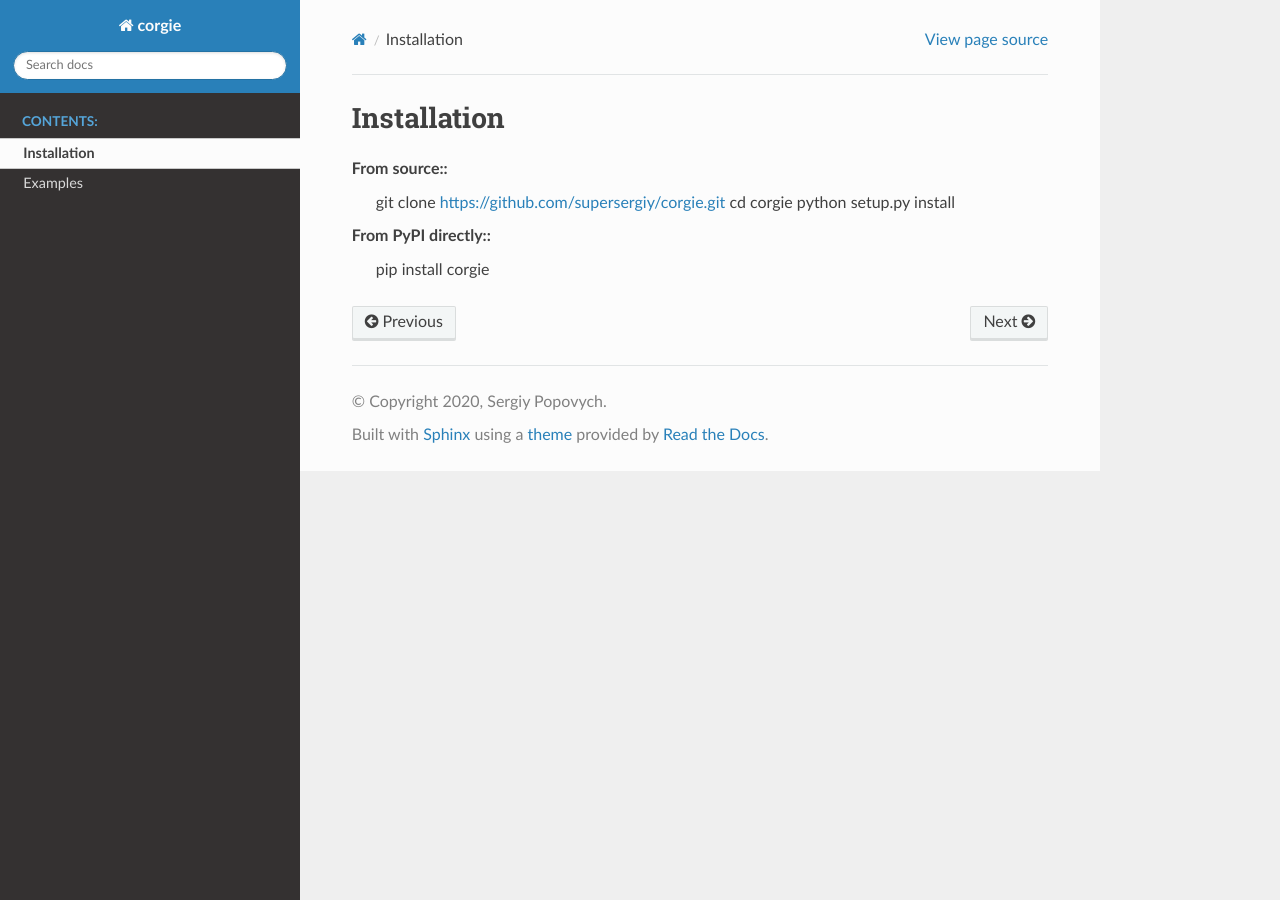
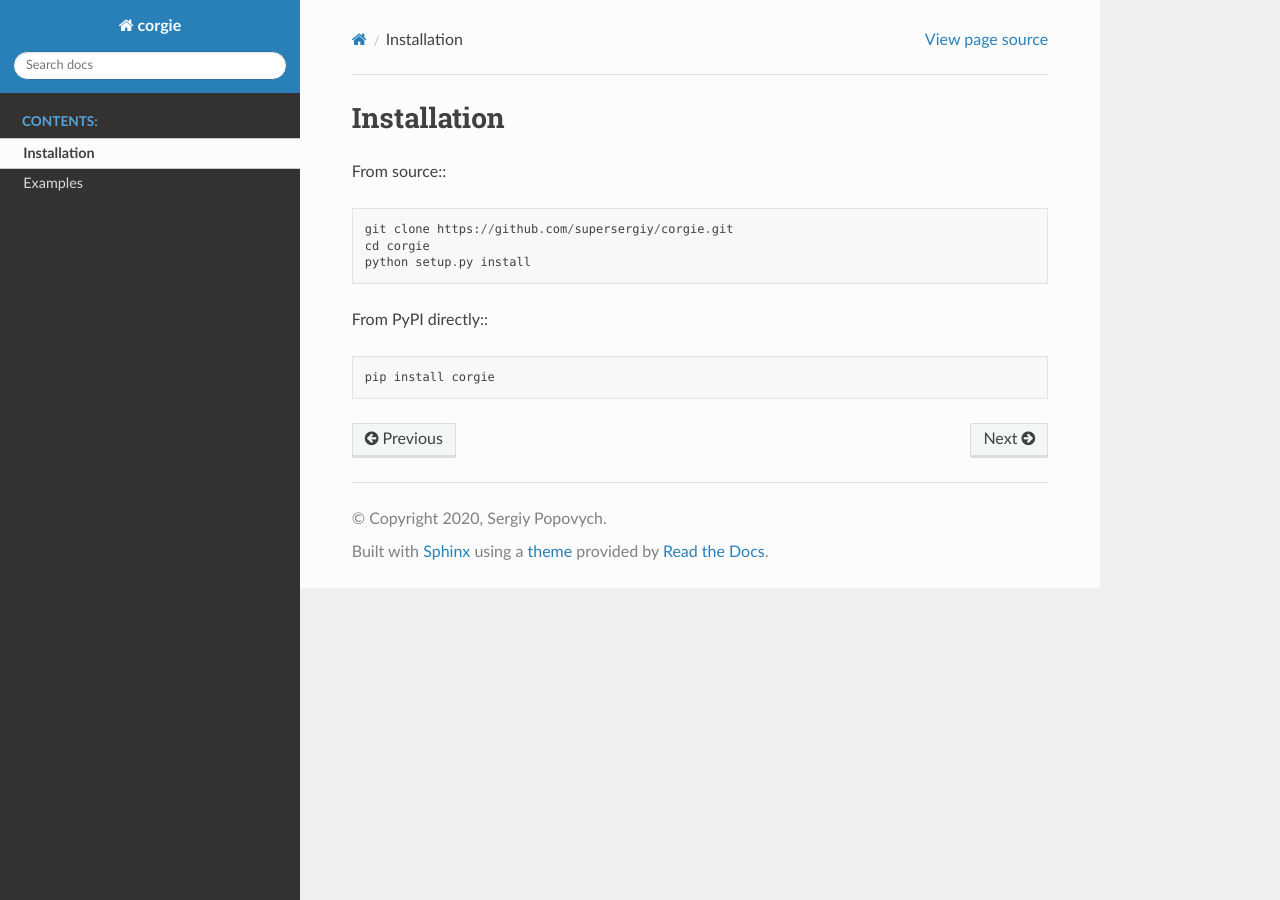
Before and after one commit to supersergiy/corgie_deprecated, a Sphinx documentation site: the page built from docs/source/install.rst, in a window 1280 px wide. Built offline with Sphinx 7.4.7 and the Read the Docs theme 2.0.0, drawn with Linux system fonts in a browser that asks for light colours.

Commit message:
more docs

```diff
--- a/docs/source/install.rst
+++ b/docs/source/install.rst
@@ -1,10 +1,12 @@
 Installation
 ============
 
-From source::
+From source:::
+
     git clone https://github.com/supersergiy/corgie.git
     cd corgie
     python setup.py install
 
-From PyPI directly::
+From PyPI directly:::
+
     pip install corgie
```
